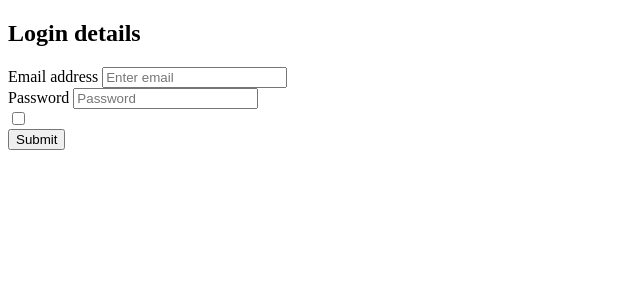
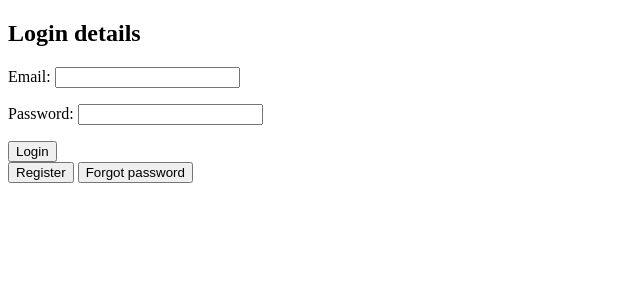
Before and after one commit to IssaBeastBoy/Learning-Django, a Django app: page /login/ in a window 1280 px wide. Shown: the top 300 px of the page, without its empty margins (0-640 px from the left). Run offline with Django 3.2, Linux system fonts and the light colour scheme.

Commit message:
login validation

```diff
--- a/src/fundingapp/urls.py
+++ b/src/fundingapp/urls.py
@@ -16,12 +16,14 @@ Including another URLconf
 from django.contrib import admin
 from django.urls import path
 
-from pages.views import homepage, login #, FundingAv, Applications
+from pages.views import homepage #, FundingAv, Applications
+from profiles.views import User_login, User_create
 
 urlpatterns = [
     path("", homepage),
     path('admin/', admin.site.urls),
-     path("login/", login),
+    path("login/", User_login),
+    path("Register/", User_create),
 ]
 '''
 
--- a/src/profiles/form.py
+++ b/src/profiles/form.py
@@ -9,3 +9,57 @@ class LoginForm (forms.ModelForm):
             'Email',
             'Password',
         ]
+        widgets ={
+            "Password":forms.PasswordInput(),
+        }
+    def clean_Email(self):
+        email = self.cleaned_data.get('Email')
+        obj_number = Profile.objects.count()
+        cur_obj = 1
+        while (cur_obj < obj_number ):
+            users = Profile.objects.get(id = cur_obj)
+            if users.Email == email:
+                return email
+            cur_obj = cur_obj + 1
+            if cur_obj == obj_number:
+                raise forms.ValidationError("Invalid email address")
+    def clean_Password(self):
+        pwd = self.cleaned_data.get('Password')
+        obj_number = Profile.objects.count()
+        cur_obj = 1
+        while (cur_obj < obj_number ):
+            users = Profile.objects.get(id = cur_obj)
+            if users.Password == pwd:
+                return pwd
+            cur_obj = cur_obj + 1
+            if cur_obj == obj_number:
+                raise forms.ValidationError("Incorrect password")
+
+
+
+class New_user (forms.ModelForm):
+    class Meta:
+        model = Profile
+        fields = [
+            'Name',
+            'Surname',
+            'Email',
+            'Field',
+            'Institution',
+            'Interest',
+            'Password',
+        ]
+        widgets ={
+            "Password":forms.PasswordInput(),
+        }
+    def clean_Email(self):
+        email = self.cleaned_data.get('Email')
+        obj_number = Profile.objects.count()
+        cur_obj = 1
+        while (cur_obj < obj_number ):
+            users = Profile.objects.get(id = cur_obj)
+            if users.Email == email:
+                raise forms.ValidationError("Email already in use")
+            cur_obj = cur_obj + 1
+            if cur_obj == obj_number:
+                return email
--- a/src/profiles/models.py
+++ b/src/profiles/models.py
@@ -1,4 +1,5 @@
 from django.db import models
+from django import forms
 
 # Create your models here.
 class Profile(models.Model):
@@ -9,4 +10,7 @@ class Profile(models.Model):
     Institution = models.CharField(max_length=20, blank=False)
     Interest =models.TextField()
     Applications = models.TextField()
-    Password = models.TextField(blank=False)
+    Password = models.CharField(max_length=50,blank=False)
+
+    def get_absolute_url(self):
+        return
--- a/src/profiles/views.py
+++ b/src/profiles/views.py
@@ -2,14 +2,26 @@ from django.shortcuts import render
 
 # Create your views here.
 
-from .form import LoginForm
+from .form import LoginForm, New_user
 from .models import Profile
 
 def User_login(request):
+    #users = Profile.objects.get(id=1)
     form = LoginForm(request.POST or None)
+    if form.is_valid():
+        form.save()
+    context = {
+        "form" : form,
+        #"Object": users,
+    }
+    return render(request, "login.html", context)
+
+
+def User_create(request):
+    form = New_user(request.POST or None)
     if form.is_valid():
         form.save()
     context = {
         "form" : form
     }
-    return render(request, "login.html", context)
+    return render(request, "NewUSER.html", context)
--- a/src/templates/home.html
+++ b/src/templates/home.html
@@ -17,7 +17,7 @@
             <button type="button" class="btn btn-outline-info mr-5">People</button>
             <button type="button" class="btn btn-outline-info mr-5">About</button>
             <button type="button" class="btn btn-outline-info mr-5" >Contact</button>
-            <button type="button" class="btn btn-primary mr-5">Login</button>
+            <a href="/login.html"><button type="button" class="btn btn-primary mr-5">Login</button></a>
         </div>
     </div>
     <div class = "container">
--- a/src/templates/login.html
+++ b/src/templates/login.html
@@ -7,20 +7,11 @@
 
 <h2><b>Login details</b></h2>
 
-<form>
-    <div class="form-group">
-      <label for="exampleInputEmail1">Email address</label>
-      <input type="email" class="form-control" id="exampleInputEmail1" aria-describedby="emailHelp" placeholder="Enter email">
-    </div>
-    <div class="form-group">
-      <label for="exampleInputPassword1">Password</label>
-      <input type="password" class="form-control" id="exampleInputPassword1" placeholder="Password">
-    </div>
-    <div class="form-check">
-      <input type="checkbox" class="form-check-input" id="exampleCheck1">
-    </div>
-    <button type="submit" class="btn btn-primary">Submit</button>
-  </form>
-
+<form method="POST">{%csrf_token%}
+    {{form.as_p}}
+      <button type="submit" class="btn btn-primary">Login</button>
+</form>
+  <a href="/Register"><button type="submit" class="btn btn-primary">Register</button></a>
+  <button type="submit" class="btn btn-primary">Forgot password</button>
 </body>
 </html>
--- a/src/templates/welcome.html
+++ b/src/templates/welcome.html
@@ -17,7 +17,7 @@
             <button type="button" class="btn btn-outline-info mr-5">People</button>
             <button type="button" class="btn btn-outline-info mr-5">About</button>
             <button type="button" class="btn btn-outline-info mr-5" >Contact</button>
-            <button type="button" class="btn btn-primary mr-5">Login</button>
+            <a href="/login"><button type="button" class="btn btn-primary mr-5">Login</button></a>
         </div>
     </div>
     <div class = "container">
```
Also changed, not shown: src/templates/NewUSER.html (added, +20 -0 lines), src/db.sqlite3, src/profiles/migrations/0004_auto_20210223_0756.py (added).
